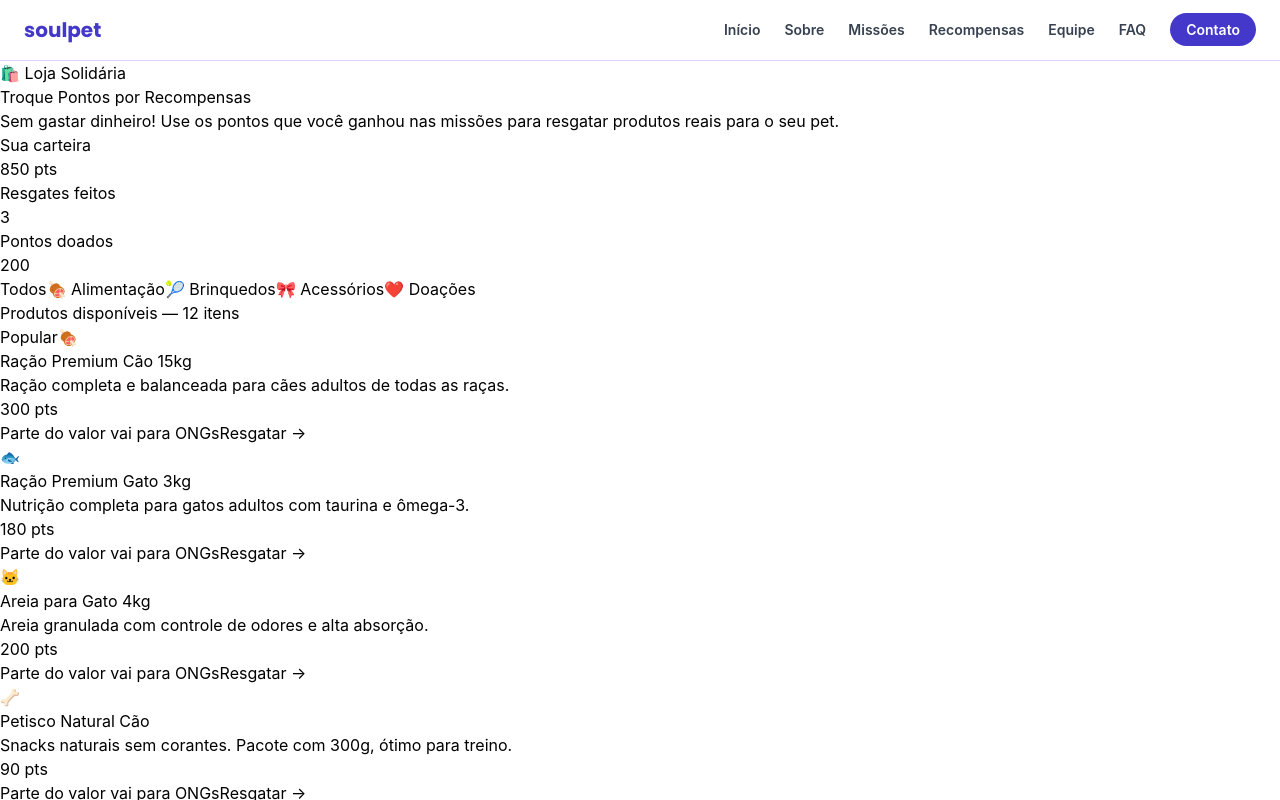
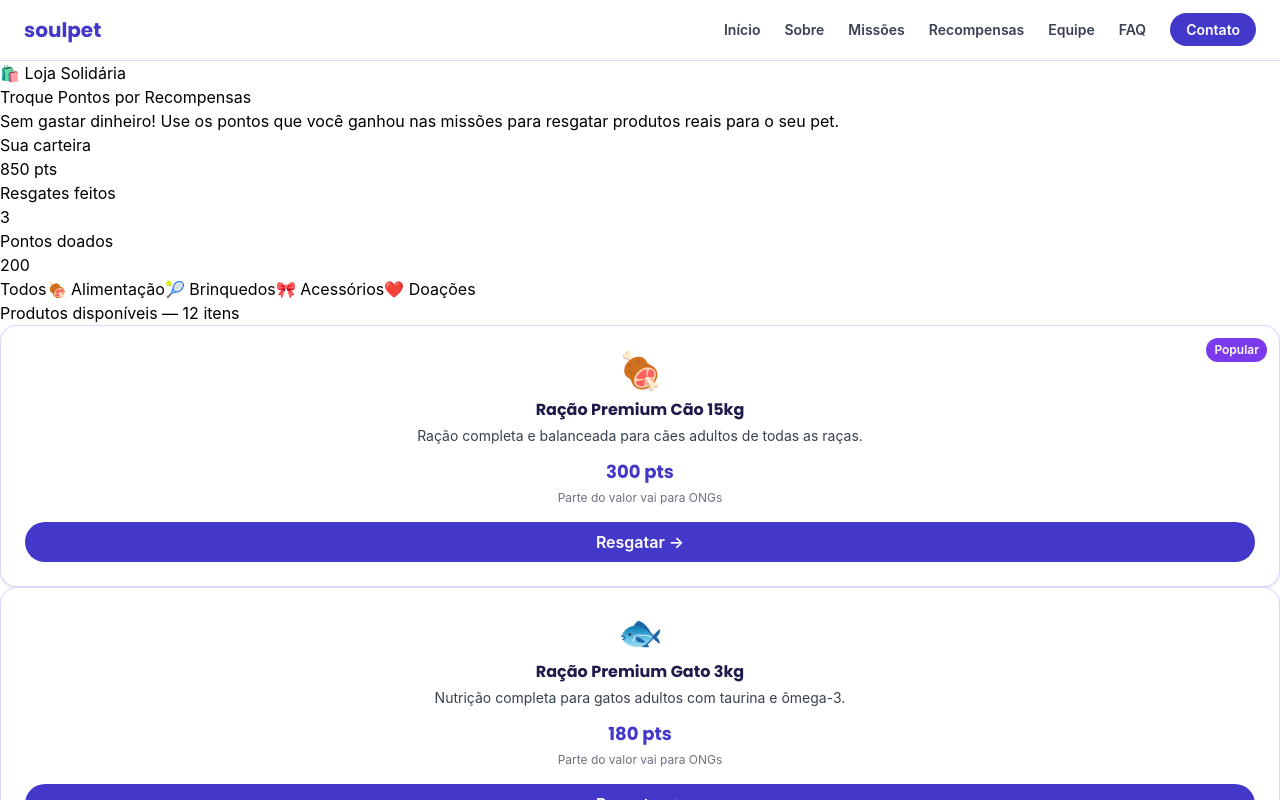
Before and after one commit to thaylira2026-hub/sprint3-soulpet-front-end, a React (Vite) app: page /recompensas in a window 1280 px wide. Shown: the top 800 px of the page. Built offline with nearby package versions, Linux system fonts and the light colour scheme.

Commit message:
style: estiliza componente RewardCard com Tailwind

```diff
--- a/src/components/reward-card.tsx
+++ b/src/components/reward-card.tsx
@@ -8,16 +8,37 @@ interface RewardCardProps {
   buttonLabel?: string
 }
 
-const RewardCard = ({ emoji, name, description, points, badge, note, buttonLabel }: RewardCardProps) => {
+const RewardCard = ({
+  emoji,
+  name,
+  description,
+  points,
+  badge,
+  note,
+  buttonLabel,
+}: RewardCardProps) => {
   return (
-    <article>
-      {badge && <span>{badge}</span>}
-      <span>{emoji}</span>
-      <div>{name}</div>
-      {description && <div>{description}</div>}
-      <div>{points} pts</div>
-      {note && <span>{note}</span>}
-      {buttonLabel && <button>{buttonLabel}</button>}
+    <article className="relative rounded-2xl border border-border-soft bg-white p-6 text-center shadow-sm transition hover:shadow-md">
+      {badge && (
+        <span className="absolute right-3 top-3 rounded-full bg-secondary px-2 py-1 text-xs font-semibold text-white">
+          {badge}
+        </span>
+      )}
+
+      <span className="text-4xl">{emoji}</span>
+      <div className="mt-2 font-display font-bold text-text-dark">{name}</div>
+      {description && (
+        <div className="mt-1 text-sm text-text-body">{description}</div>
+      )}
+
+      <div className="mt-3 font-display text-lg font-bold text-primary">{points} pts</div>
+      {note && <span className="mt-1 block text-xs text-text-muted">{note}</span>}
+
+      {buttonLabel && (
+        <button className="mt-4 w-full rounded-full bg-primary py-2 font-semibold text-white hover:bg-secondary">
+          {buttonLabel}
+        </button>
+      )}
     </article>
   )
 }
```
